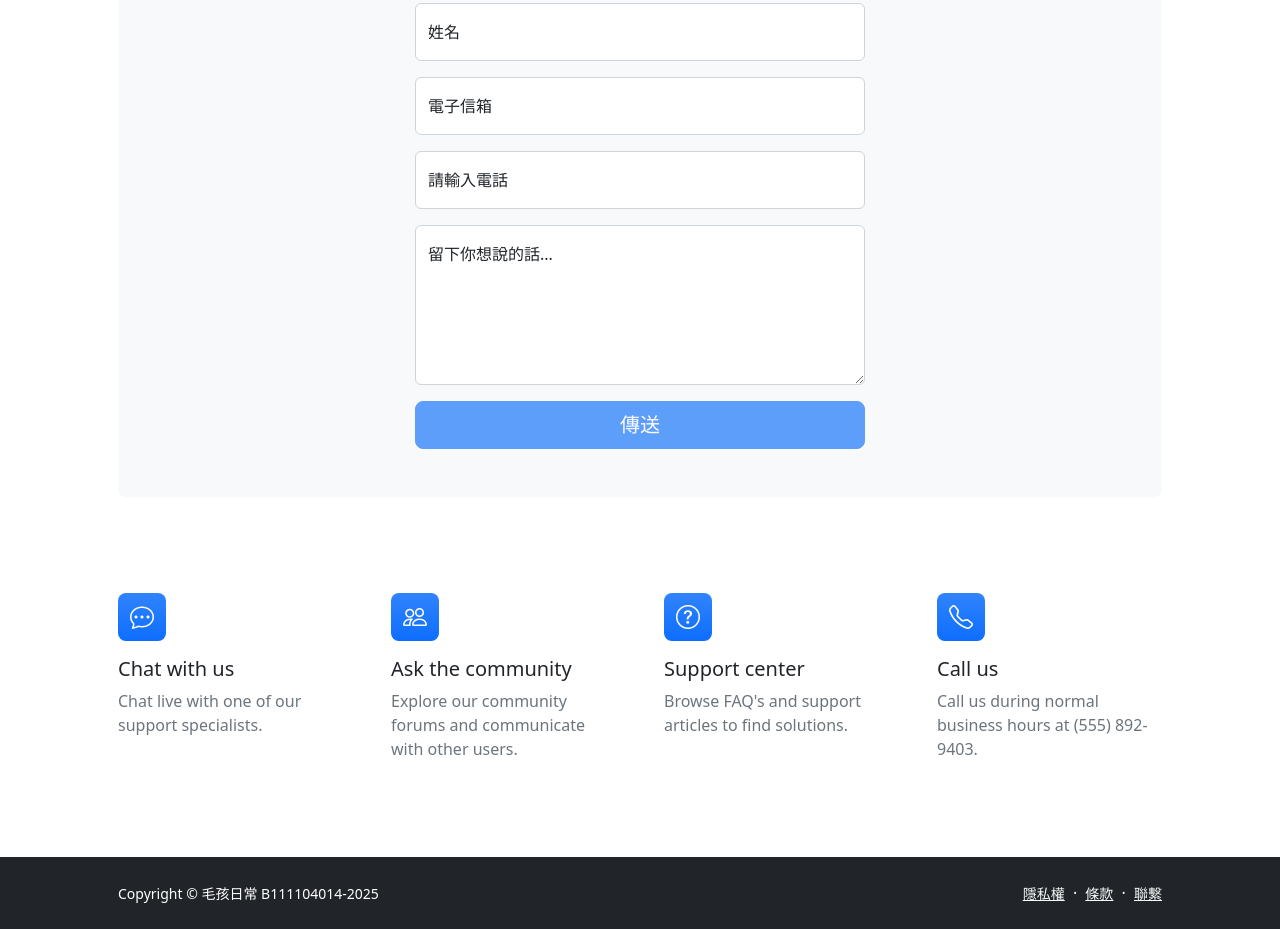
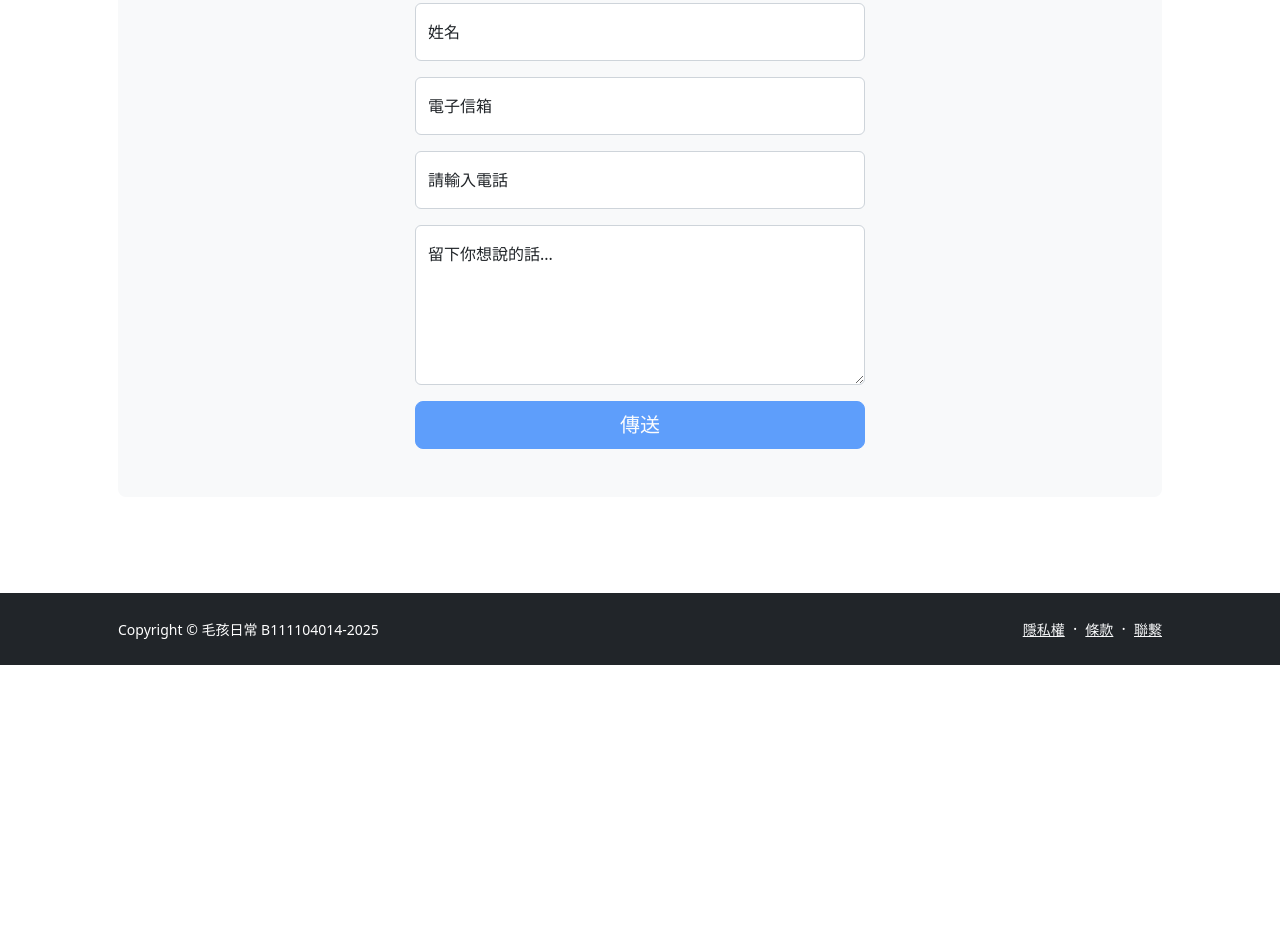
Before and after one commit to abcd2004930702-lgtm/pet, a plain HTML site: page contact.html in a window 1280 px wide. Shown: the part 347-1276 px from the top of the page. After the commit the page ends 1012 px from the top, so only its background shows below. Drawn offline with nearby package versions, Linux system fonts and the light colour scheme.

Commit message:
毛孩日常

```diff
--- a/contact.html
+++ b/contact.html
@@ -100,29 +100,7 @@
                             </div>
                         </div>
                     </div>
-                    <!-- Contact cards-->
-                    <div class="row gx-5 row-cols-2 row-cols-lg-4 py-5">
-                        <div class="col">
-                            <div class="feature bg-primary bg-gradient text-white rounded-3 mb-3"><i class="bi bi-chat-dots"></i></div>
-                            <div class="h5 mb-2">Chat with us</div>
-                            <p class="text-muted mb-0">Chat live with one of our support specialists.</p>
-                        </div>
-                        <div class="col">
-                            <div class="feature bg-primary bg-gradient text-white rounded-3 mb-3"><i class="bi bi-people"></i></div>
-                            <div class="h5">Ask the community</div>
-                            <p class="text-muted mb-0">Explore our community forums and communicate with other users.</p>
-                        </div>
-                        <div class="col">
-                            <div class="feature bg-primary bg-gradient text-white rounded-3 mb-3"><i class="bi bi-question-circle"></i></div>
-                            <div class="h5">Support center</div>
-                            <p class="text-muted mb-0">Browse FAQ's and support articles to find solutions.</p>
-                        </div>
-                        <div class="col">
-                            <div class="feature bg-primary bg-gradient text-white rounded-3 mb-3"><i class="bi bi-telephone"></i></div>
-                            <div class="h5">Call us</div>
-                            <p class="text-muted mb-0">Call us during normal business hours at (555) 892-9403.</p>
-                        </div>
-                    </div>
+
                 </div>
             </section>
         </main>
```
